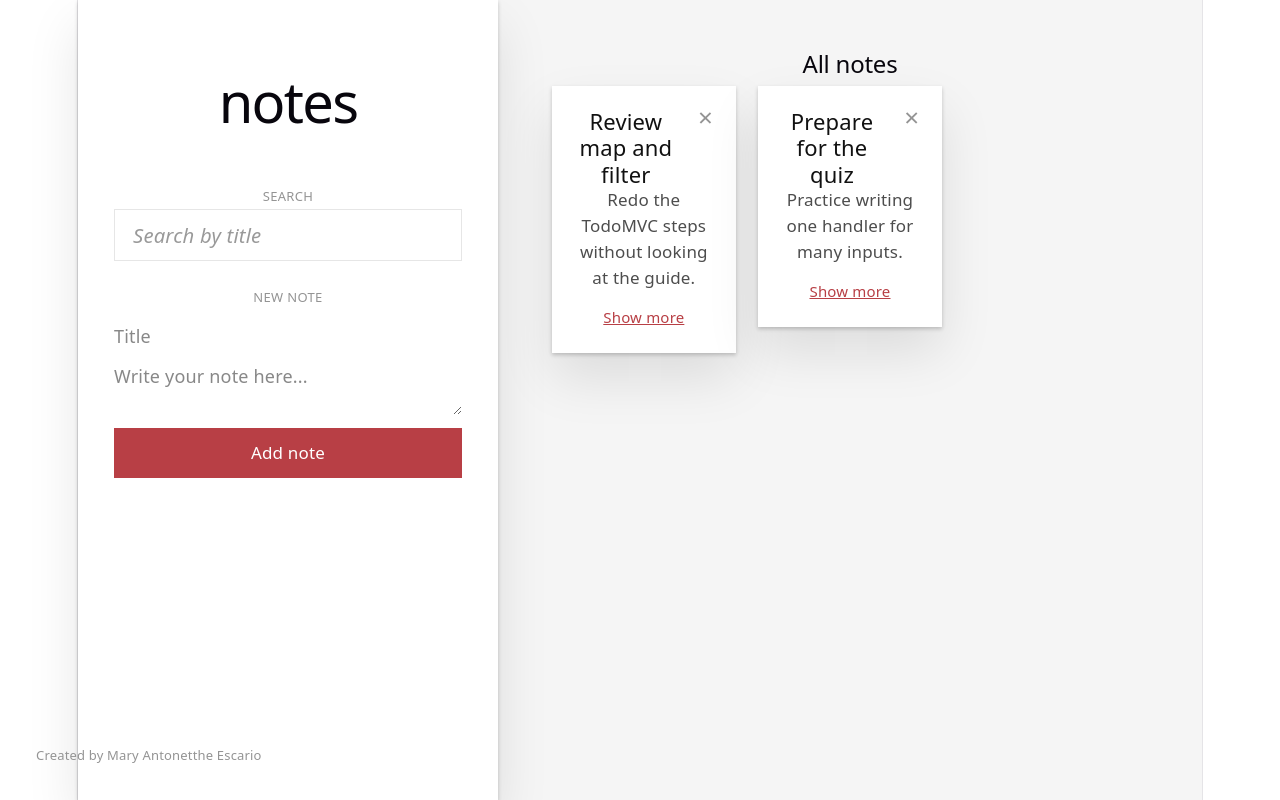
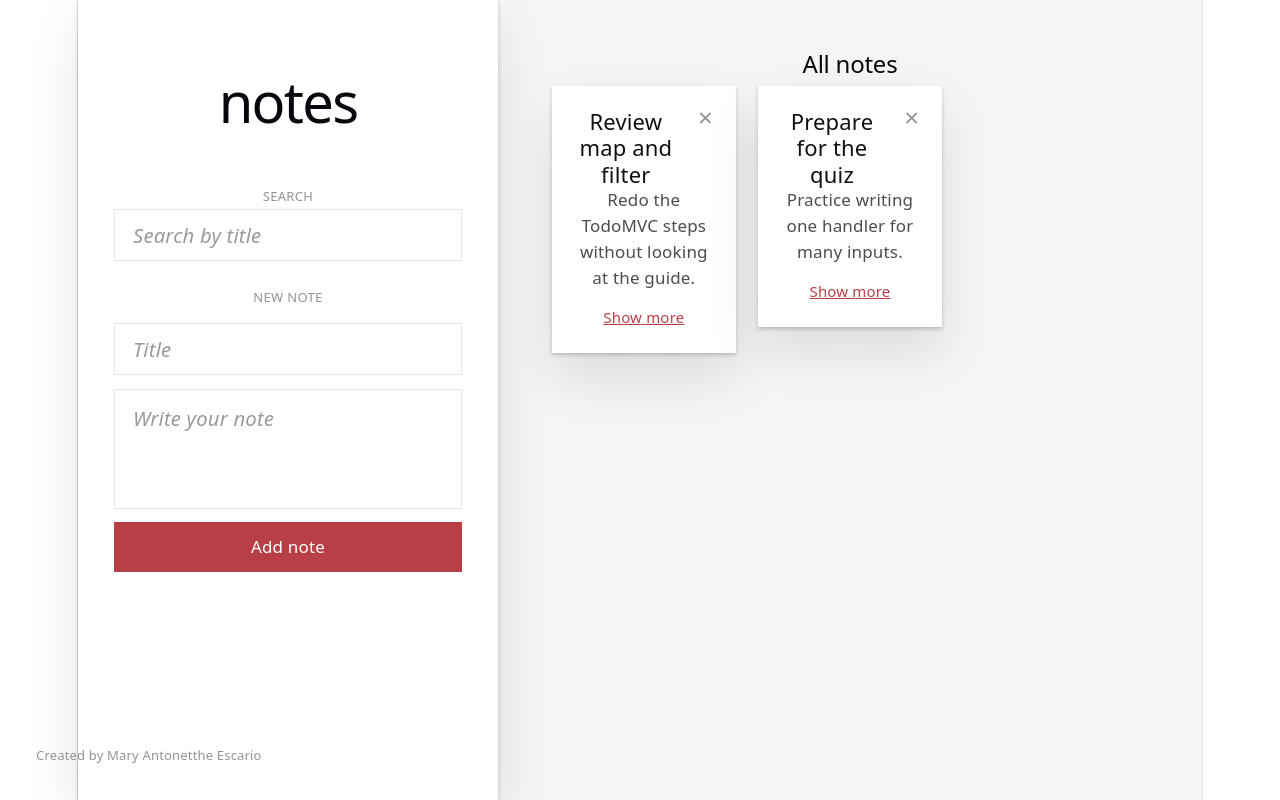
Before and after one commit to toni-escario/csit340g7-notes, a React (Vite) app: page / in a window 1280 px wide. Built offline with nearby package versions, Linux system fonts and the light colour scheme.

Commit message:
feat: add notes on submit

```diff
--- a/src/components/Notes.jsx
+++ b/src/components/Notes.jsx
@@ -5,34 +5,60 @@ function Notes() {
   const [notes, setNotes] = useState([
     {
       id: 1,
-      title: 'Review map and filter',
-      body: 'Redo the TodoMVC steps without looking at the guide.',
+      title: "Review map and filter",
+      body: "Redo the TodoMVC steps without looking at the guide."
     },
     {
       id: 2,
-      title: 'Prepare for the quiz',
-      body: 'Practice writing one handler for many inputs.',
-    },
+      title: "Prepare for the quiz",
+      body: "Practice writing one handler for many inputs."
+    }
   ])
+
   const [formData, setFormData] = useState({
     title: '',
-      body: '',
+    body: ''
   })
-      const handleChange = (e) => {
-      const { name, value } = e.target
 
-      setFormData((prev) => ({
-      ...prev,
-      [name]: value,
+  function handleChange(event) {
+    const { name, value } = event.target
+    setFormData((prevData) => ({
+      ...prevData,
+      [name]: value
     }))
+  }
 
+  function handleSubmit(event) {
+    event.preventDefault()
+
+    const trimmedTitle = formData.title.trim()
+    const trimmedBody = formData.body.trim()
+
+    // Prevent adding if title or body is empty after trimming spaces
+    if (!trimmedTitle || !trimmedBody) return
+
+    const newNote = {
+      id: Date.now(),
+      title: trimmedTitle,
+      body: trimmedBody
     }
+
+    setNotes((prevNotes) => [...prevNotes, newNote])
+
+    // Reset input fields
+    setFormData({
+      title: '',
+      body: ''
+    })
+  }
+
   return (
 <div className="grid min-h-screen grid-cols-[420px_1fr]">
 <aside className="sticky top-0 flex h-screen flex-col gap-5 bg-white px-8 py-9 shadow-[0_2px_4px_0_rgba(0,0,0,0.2),0_25px_50px_0_rgba(0,0,0,0.1)]">
 <h1 className="text-[72px] leading-none font-extralight text-[#b83f45]">
           notes
 </h1>
+
         <div>
 <p className="mb-2 text-[13px] font-normal tracking-wide text-[#949494]">SEARCH</p>
 <input
@@ -41,22 +67,21 @@ function Notes() {
           />
 </div>
 
-            <form className="grid gap-3">
+        <form onSubmit={handleSubmit} className="grid gap-3">
 <p className="text-[13px] font-normal tracking-wide text-[#949494]">NEW NOTE</p>
 <input
-                type="text"
-                placeholder="Title"
             name="title"
             value={formData.title}
             onChange={handleChange}
-                className="your-existing-classes"
+            placeholder="Title"
+            className="h-[52px] w-full border border-[#e6e6e6] px-4 text-lg outline-none placeholder:text-black/40 placeholder:italic focus:border-[#cf7d7d]"
           />
 <textarea
-                placeholder="Write your note here..."
             name="body"
             value={formData.body}
             onChange={handleChange}
-                className="your-existing-classes"
+            placeholder="Write your note"
+            className="h-[120px] w-full resize-none py-3 border border-[#e6e6e6] px-4 text-lg outline-none placeholder:text-black/40 placeholder:italic focus:border-[#cf7d7d]"
           />
 <button
             type="submit"
@@ -69,6 +94,7 @@ function Notes() {
 
       <section className="px-12 py-11">
 <h2 className="mb-6 text-3xl">All notes</h2>
+
         <ul className="grid grid-cols-3 items-start gap-5">
           {notes.map((note) => (
 <li
```
Lines whose indentation alone changed are shown as unchanged.
